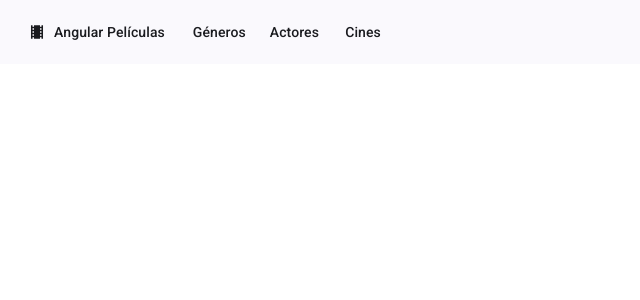
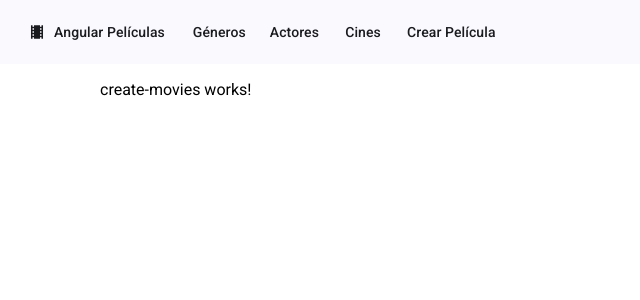
Before and after one commit to Gmjgerardo/angular-peliculas, an Angular app: page /peliculas/crear in a window 1280 px wide. Before the commit this address led to /. Shown: the top 300 px of the page, without its empty margins (0-640 px from the left). Built offline with nearby package versions, Linux system fonts and the light colour scheme.

Commit message:
Create movie route and component

```diff
--- a/src/app/app.routes.ts
+++ b/src/app/app.routes.ts
@@ -6,9 +6,11 @@ import { IndexActorsComponent } from './actors/index-actors/index-actors.compone
 import { CreateActorsComponent } from './actors/create-actors/create-actors.component';
 import { IndexCinemasComponent } from './cinemas/index-cinemas/index-cinemas.component';
 import { CreateCinemaComponent } from './cinemas/create-cinema/create-cinema.component';
+import { CreateMoviesComponent } from './movies/create-movies/create-movies.component';
 
 export const routes: Routes = [
   { path: '', component: LandingPageComponent },
+  { path: 'peliculas/crear', component: CreateMoviesComponent },
   { path: 'generos', component: IndexGenresComponent },
   { path: 'generos/crear', component: CreateGenreComponent },
   { path: 'actores', component: IndexActorsComponent },
--- /dev/null
+++ b/src/app/movies/create-movies/create-movies.component.html
@@ -0,0 +1 @@
+<p>create-movies works!</p>
--- a/src/app/shared/components/menu/menu.component.html
+++ b/src/app/shared/components/menu/menu.component.html
@@ -14,4 +14,7 @@
   <div>
     <a mat-button routerLink="cines">Cines</a>
   </div>
+  <div>
+    <a mat-button routerLink="peliculas/crear">Crear Película</a>
+  </div>
 </mat-toolbar>
```
Also changed, not shown: src/app/movies/create-movies/create-movies.component.ts (added, +12 -0 lines), src/app/movies/create-movies/create-movies.component.css (added).
